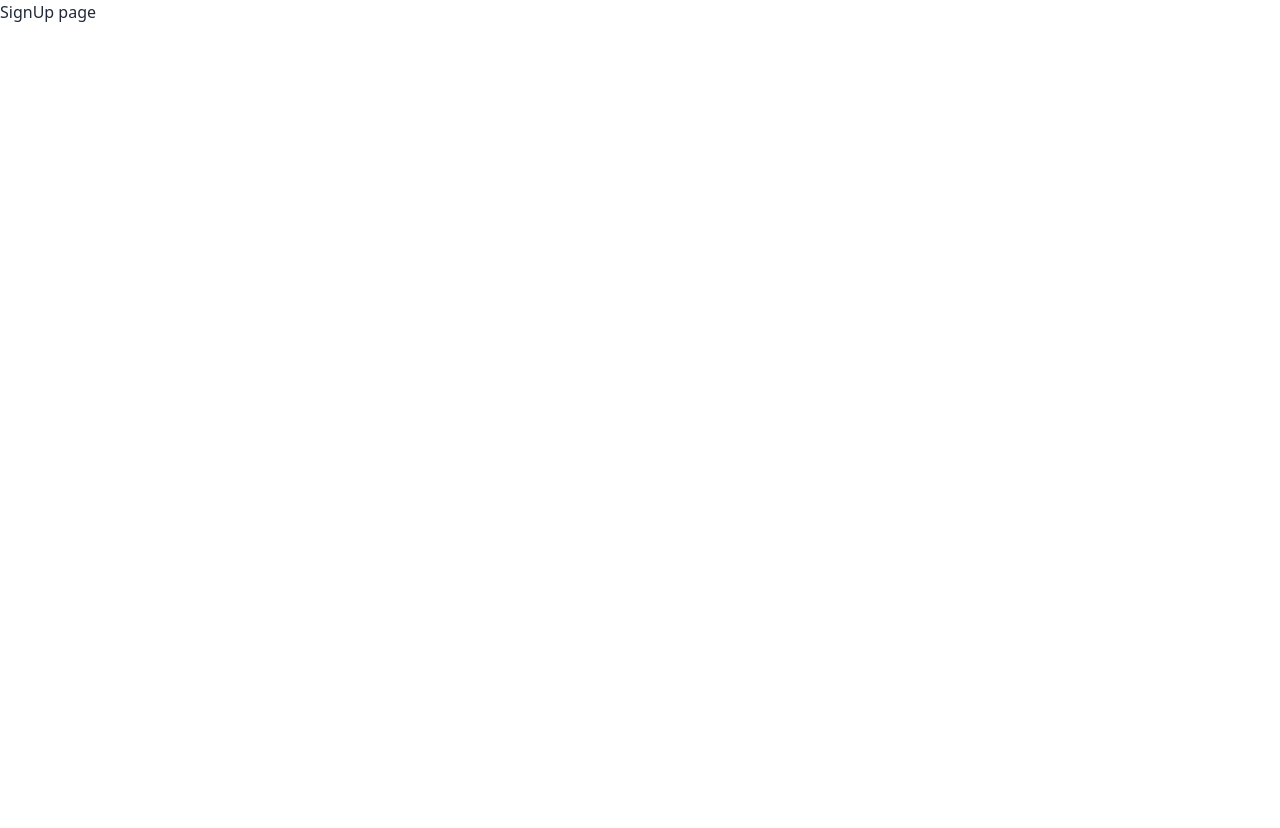
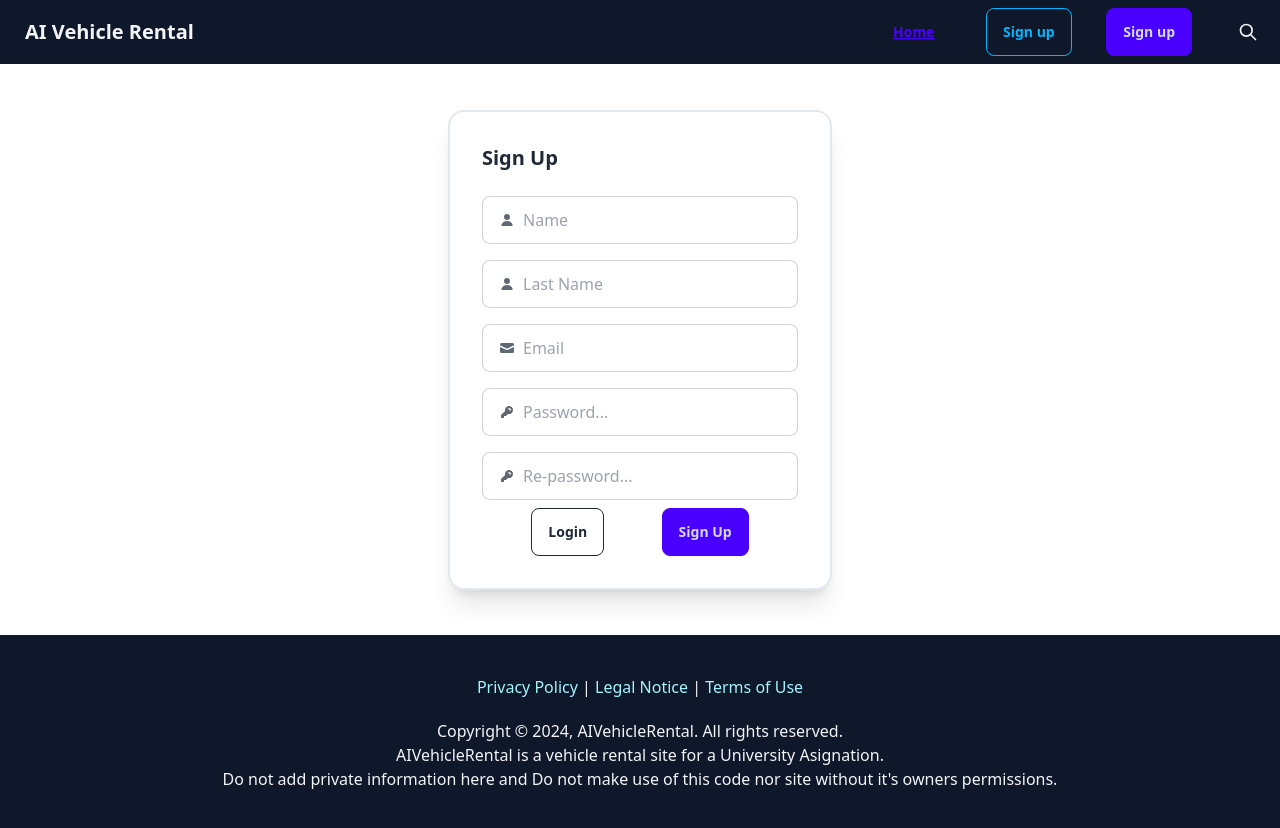
Before and after one commit to Isaias-tech/vehicle-rental-frontend, a React (Vite) app: page /sign-up in a window 1280 px wide. Shown: the top 828 px of the page. Before the commit the page ends 800 px from the top, so only its background shows below. Built offline with nearby package versions, Linux system fonts and the light colour scheme.

Commit message:
Feat: Design of login and sign up form

```diff
--- a/src/app/pages/auth/Login.tsx
+++ b/src/app/pages/auth/Login.tsx
@@ -1,3 +1,52 @@
+import Footer from '../../../components/layout/Footer';
+
 export const Login = () => {
-  return <main className="container">Login</main>;
+  return (
+    <>
+      <header className="min-h-[8vh] h-full bg-slate-900 text-gray-100 flex flex-col items-center justify-center text-center">
+        AI Vehicle Rental
+      </header>
+      <main className="w-full min-h-[71.4vh] h-full flex flex-row justify-center items-center">
+        <div className="card bg-base-100 w-96 shadow-xl border-slate-200 border-2">
+          <div className="card-body">
+            <h2 className="card-title mb-4">Sign in</h2>
+            <div className="container">
+              <label className="input input-bordered flex items-center gap-2">
+                <svg
+                  xmlns="http://www.w3.org/2000/svg"
+                  viewBox="0 0 16 16"
+                  fill="currentColor"
+                  className="h-4 w-4 opacity-70"
+                >
+                  <path d="M2.5 3A1.5 1.5 0 0 0 1 4.5v.793c.026.009.051.02.076.032L7.674 8.51c.206.1.446.1.652 0l6.598-3.185A.755.755 0 0 1 15 5.293V4.5A1.5 1.5 0 0 0 13.5 3h-11Z" />
+                  <path d="M15 6.954 8.978 9.86a2.25 2.25 0 0 1-1.956 0L1 6.954V11.5A1.5 1.5 0 0 0 2.5 13h11a1.5 1.5 0 0 0 1.5-1.5V6.954Z" />
+                </svg>
+                <input type="text" className="grow" placeholder="Email" />
+              </label>
+              <label className="input input-bordered flex items-center gap-2 mt-4">
+                <svg
+                  xmlns="http://www.w3.org/2000/svg"
+                  viewBox="0 0 16 16"
+                  fill="currentColor"
+                  className="h-4 w-4 opacity-70"
+                >
+                  <path
+                    fillRule="evenodd"
+                    d="M14 6a4 4 0 0 1-4.899 3.899l-1.955 1.955a.5.5 0 0 1-.353.146H5v1.5a.5.5 0 0 1-.5.5h-2a.5.5 0 0 1-.5-.5v-2.293a.5.5 0 0 1 .146-.353l3.955-3.955A4 4 0 1 1 14 6Zm-4-2a.75.75 0 0 0 0 1.5.5.5 0 0 1 .5.5.75.75 0 0 0 1.5 0 2 2 0 0 0-2-2Z"
+                    clipRule="evenodd"
+                  />
+                </svg>
+                <input type="password" placeholder='*****' className='grow' />
+              </label>
+            </div>
+            <div className="card-actions justify-evenly">
+              <button className="btn btn-outline">Sign Up</button>
+              <button className="btn btn-primary">Login</button>
+            </div>
+          </div>
+        </div>
+      </main>
+      <Footer />
+    </>
+  );
 };
--- a/src/app/pages/auth/SignUp.tsx
+++ b/src/app/pages/auth/SignUp.tsx
@@ -1,3 +1,95 @@
+import Footer from '../../../components/layout/Footer';
+import Navbar from '../../../components/layout/Navbar';
 export const SignUp = () => {
-  return <main className="container">SignUp page</main>;
+  return (
+    <>
+      <Navbar />
+      <main className="w-full min-h-[71.4vh] h-full flex flex-row justify-center items-center">
+        <div className="card bg-base-100 w-96 shadow-xl border-slate-200 border-2">
+          <div className="card-body">
+            <h2 className="card-title mb-4">Sign Up</h2>
+            <div className="container">
+              <label className="input input-bordered flex items-center gap-2 mb-4">
+                <svg
+                  xmlns="http://www.w3.org/2000/svg"
+                  viewBox="0 0 16 16"
+                  fill="currentColor"
+                  className="h-4 w-4 opacity-70"
+                >
+                  <path d="M8 8a3 3 0 1 0 0-6 3 3 0 0 0 0 6ZM12.735 14c.618 0 1.093-.561.872-1.139a6.002 6.002 0 0 0-11.215 0c-.22.578.254 1.139.872 1.139h9.47Z" />
+                </svg>
+                <input type="text" className="grow" placeholder="Name" />
+              </label>
+              <label className="input input-bordered flex items-center gap-2 mb-4">
+                <svg
+                  xmlns="http://www.w3.org/2000/svg"
+                  viewBox="0 0 16 16"
+                  fill="currentColor"
+                  className="h-4 w-4 opacity-70"
+                >
+                  <path d="M8 8a3 3 0 1 0 0-6 3 3 0 0 0 0 6ZM12.735 14c.618 0 1.093-.561.872-1.139a6.002 6.002 0 0 0-11.215 0c-.22.578.254 1.139.872 1.139h9.47Z" />
+                </svg>
+                <input type="text" className="grow" placeholder="Last Name" />
+              </label>
+              <label className="input input-bordered flex items-center gap-2">
+                <svg
+                  xmlns="http://www.w3.org/2000/svg"
+                  viewBox="0 0 16 16"
+                  fill="currentColor"
+                  className="h-4 w-4 opacity-70"
+                >
+                  <path d="M2.5 3A1.5 1.5 0 0 0 1 4.5v.793c.026.009.051.02.076.032L7.674 8.51c.206.1.446.1.652 0l6.598-3.185A.755.755 0 0 1 15 5.293V4.5A1.5 1.5 0 0 0 13.5 3h-11Z" />
+                  <path d="M15 6.954 8.978 9.86a2.25 2.25 0 0 1-1.956 0L1 6.954V11.5A1.5 1.5 0 0 0 2.5 13h11a1.5 1.5 0 0 0 1.5-1.5V6.954Z" />
+                </svg>
+                <input type="text" className="grow" placeholder="Email" />
+              </label>
+              <label className="input input-bordered flex items-center gap-2 mt-4">
+                <svg
+                  xmlns="http://www.w3.org/2000/svg"
+                  viewBox="0 0 16 16"
+                  fill="currentColor"
+                  className="h-4 w-4 opacity-70"
+                >
+                  <path
+                    fillRule="evenodd"
+                    d="M14 6a4 4 0 0 1-4.899 3.899l-1.955 1.955a.5.5 0 0 1-.353.146H5v1.5a.5.5 0 0 1-.5.5h-2a.5.5 0 0 1-.5-.5v-2.293a.5.5 0 0 1 .146-.353l3.955-3.955A4 4 0 1 1 14 6Zm-4-2a.75.75 0 0 0 0 1.5.5.5 0 0 1 .5.5.75.75 0 0 0 1.5 0 2 2 0 0 0-2-2Z"
+                    clipRule="evenodd"
+                  />
+                </svg>
+                <input
+                  type="password"
+                  placeholder="Password..."
+                  className="grow"
+                />
+              </label>
+              <label className="input input-bordered flex items-center gap-2 mt-4">
+                <svg
+                  xmlns="http://www.w3.org/2000/svg"
+                  viewBox="0 0 16 16"
+                  fill="currentColor"
+                  className="h-4 w-4 opacity-70"
+                >
+                  <path
+                    fillRule="evenodd"
+                    d="M14 6a4 4 0 0 1-4.899 3.899l-1.955 1.955a.5.5 0 0 1-.353.146H5v1.5a.5.5 0 0 1-.5.5h-2a.5.5 0 0 1-.5-.5v-2.293a.5.5 0 0 1 .146-.353l3.955-3.955A4 4 0 1 1 14 6Zm-4-2a.75.75 0 0 0 0 1.5.5.5 0 0 1 .5.5.75.75 0 0 0 1.5 0 2 2 0 0 0-2-2Z"
+                    clipRule="evenodd"
+                  />
+                </svg>
+                <input
+                  type="Confirm Password"
+                  placeholder="Re-password..."
+                  className="grow"
+                />
+              </label>
+            </div>
+            <div className="card-actions justify-evenly">
+              <button className="btn btn-outline">Login</button>
+              <button className="btn btn-primary">Sign Up</button>
+            </div>
+          </div>
+        </div>
+      </main>
+      <Footer />
+    </>
+  );
 };
--- /dev/null
+++ b/src/components/layout/Navbar.tsx
@@ -0,0 +1,42 @@
+const Navbar = () => {
+  return (
+    <div className="navbar bg-slate-900 text-gray-100 ">
+      <div className="navbar-start">
+        <div className="navbar-center">
+          <a className="btn btn-ghost text-xl">AI Vehicle Rental</a>
+        </div>
+      </div>
+      <div className="navbar-end">
+        <ul className="w-[50%] flex flex-row justify-between text-center items-center mr-8">
+          <li>
+          <button className="btn btn-link">Home</button>
+          </li>
+          <li>
+          <button className="btn btn-outline btn-info">Sign up</button>
+          </li>
+          <li>
+            <button className="btn btn-primary">Sign up</button>
+          </li>
+        </ul>
+        <button className="btn btn-ghost btn-circle">
+          <svg
+            xmlns="http://www.w3.org/2000/svg"
+            className="h-5 w-5"
+            fill="none"
+            viewBox="0 0 24 24"
+            stroke="currentColor"
+          >
+            <path
+              strokeLinecap="round"
+              strokeLinejoin="round"
+              strokeWidth="2"
+              d="M21 21l-6-6m2-5a7 7 0 11-14 0 7 7 0 0114 0z"
+            />
+          </svg>
+        </button>
+      </div>
+    </div>
+  );
+};
+
+export default Navbar;
```
